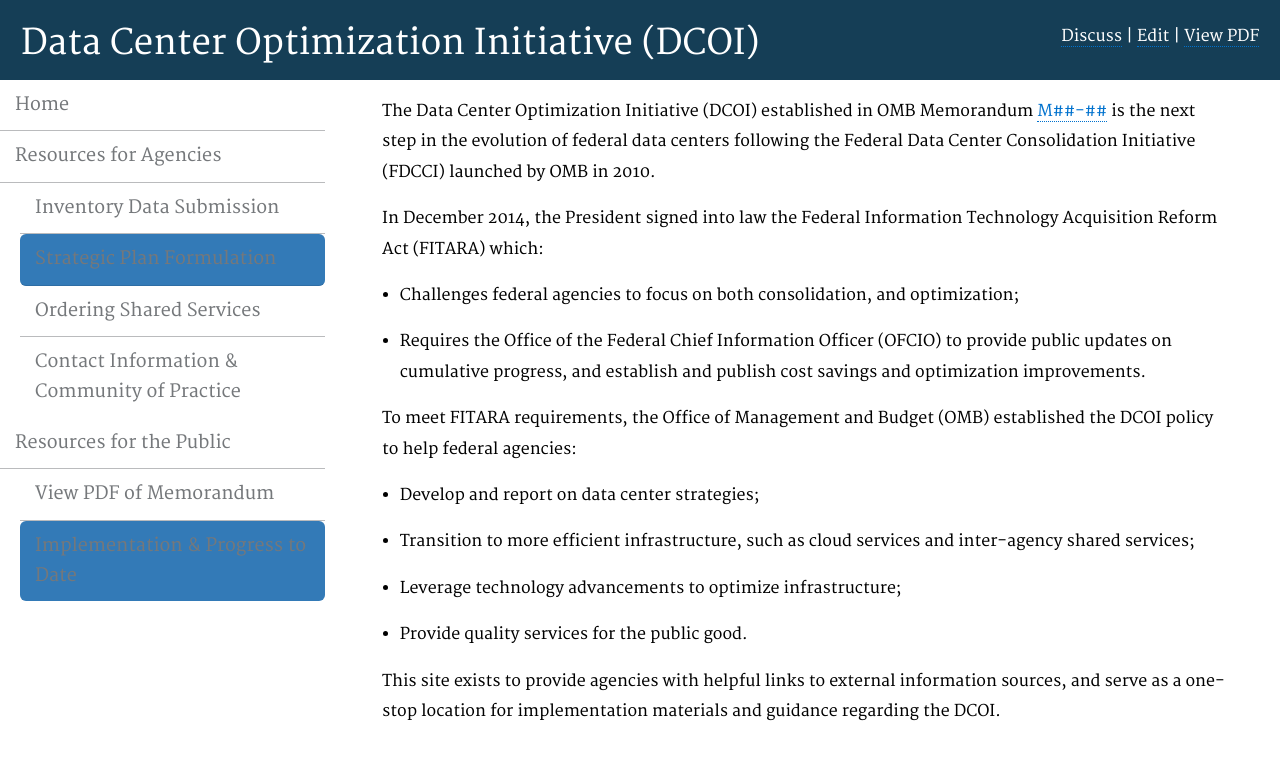
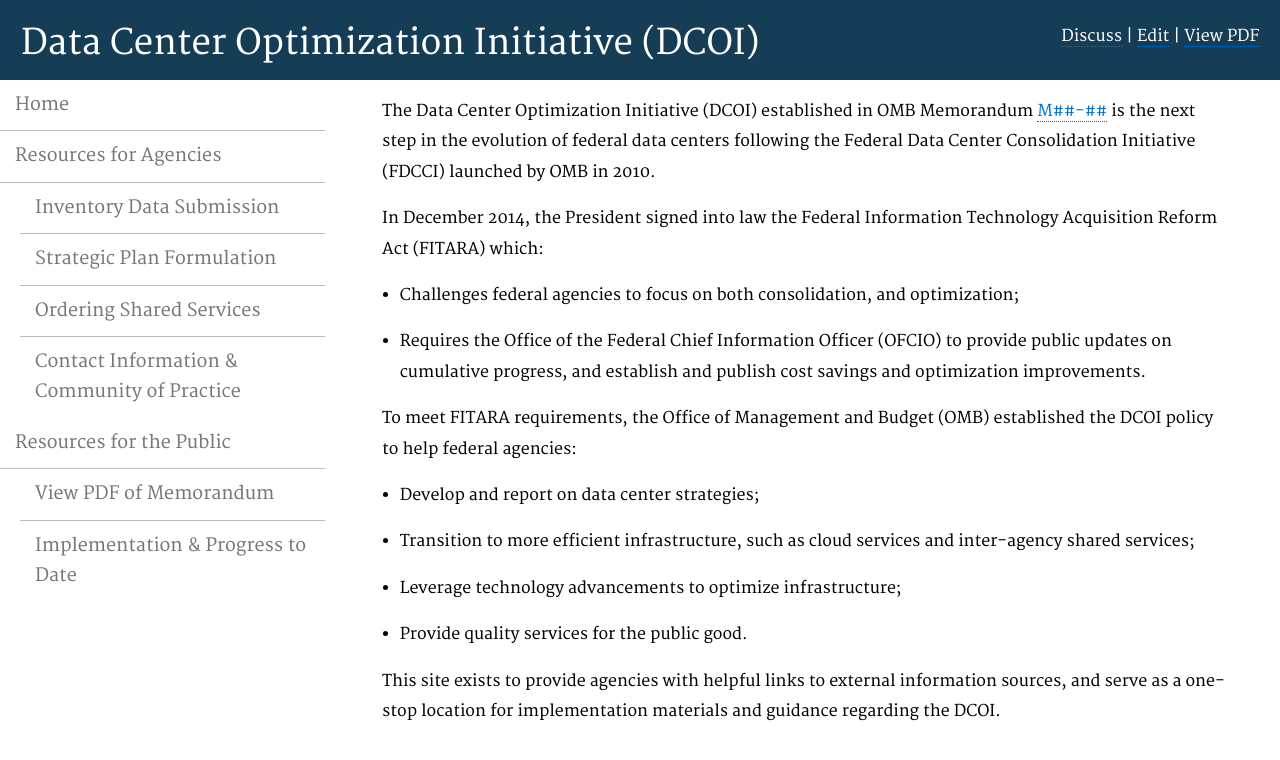
Before and after one commit to ydave-reisys/datacenters, a Jekyll site: the page built from pages/index.html, in a window 1280 px wide. Shown: the top 760 px of the page. Built offline with Jekyll 4.4.1, drawn with Linux system fonts in a browser that asks for light colours; nearby versions of some CDN libraries; Markdown is read by kramdown in place of the engine named in the settings.

Commit message:
revert Theme the view pdf as button

```diff
--- a/assets/css/styles.scss
+++ b/assets/css/styles.scss
@@ -353,9 +353,9 @@
 ul.submenu{
   margin-left: 20px !important;
 }
-ul.submenu li:nth-child(2) {
+/*ul.submenu li:nth-child(2) {
   color: #fff;
   background-color: #337ab7;
   border-color: #2e6da4;
   border-radius: 6px;
-}
+}*/
```
